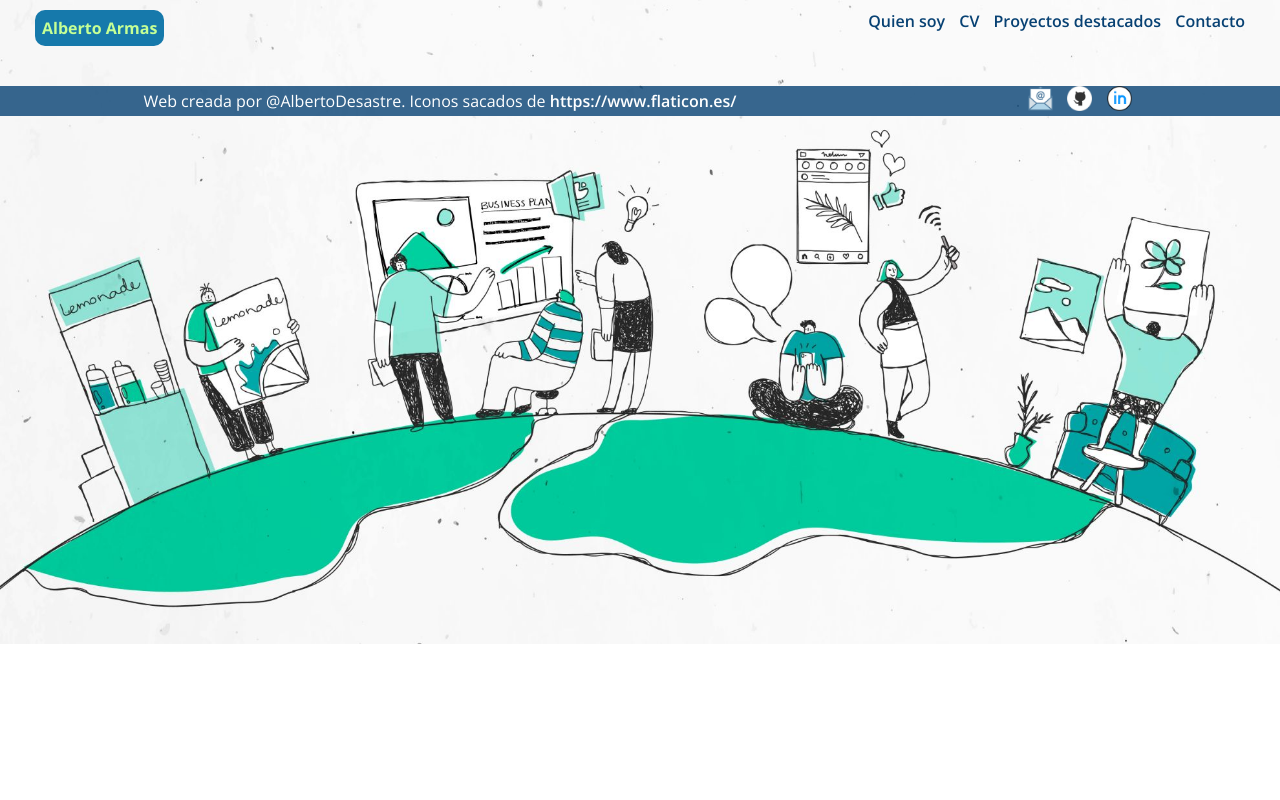
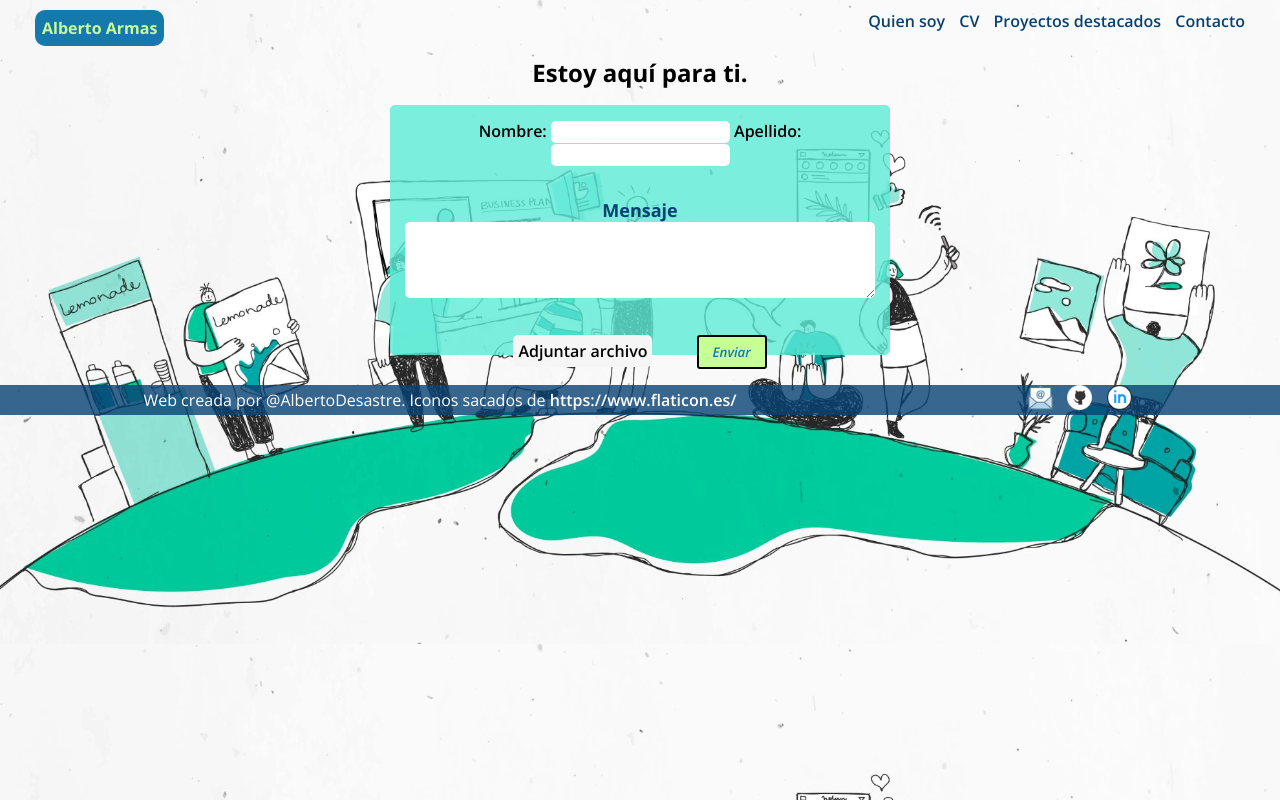
Before and after one commit to AlbertoDesastre/portfolio-desastre-html, a plain HTML site: page contacto.html in a window 1280 px wide. Drawn offline with nearby package versions, Linux system fonts and the light colour scheme; a web font is replaced by a local one.

Commit message:
added pagina-contacto styles and html

```diff
--- a/contacto.html
+++ b/contacto.html
@@ -5,6 +5,7 @@
     <meta name="viewport" content="width=device-width, initial-scale=1.0" />
     <title>Document</title>
     <link rel="stylesheet" href="./css/index.css" />
+    <link rel="stylesheet" href="./css/contacto.css" />
   </head>
   <body>
     <header>
@@ -17,7 +18,35 @@
       </nav>
     </header>
 
-    <section class="principal"></section>
+    <section class="principal">
+      <h2>Estoy aquí para ti.</h2>
+
+      <form method="post">
+        <fieldset>
+          <label>Nombre: <input type="text" name="nombre" required /></label>
+          <label
+            >Apellido: <input type="text" name="apellido" required
+          /></label>
+        </fieldset>
+
+        <fieldset>
+          <p><strong>Mensaje</strong></p>
+          <label><textarea name="mensaje" rows="4" required></textarea></label>
+        </fieldset>
+
+        <div>
+          <label
+            >Adjuntar archivo<input id="file" type="file" name="adjunto"
+          /></label>
+
+          <input
+            class="boton-alternativo submit"
+            type="submit"
+            value="Enviar"
+          />
+        </div>
+      </form>
+    </section>
 
     <footer>
       <p>
--- a/css/contacto.css
+++ b/css/contacto.css
@@ -0,0 +1,57 @@
+.principal:has(> form) {
+  flex-direction: column; /* esta propiedad de flex hace que todos los hijos se alineen en vertical, como columnas */
+  align-items: center;
+}
+
+form {
+  display: flex;
+  flex-direction: column;
+  gap: 2rem;
+  align-items: center;
+  padding: 15px;
+  max-width: 500px;
+  height: 250px;
+  border-radius: 5px;
+  background-color: rgba(93, 235, 215, 0.8);
+  text-align: center;
+}
+
+label,
+label p {
+  font-weight: 600;
+}
+
+fieldset {
+  border: none;
+}
+
+input,
+textarea {
+  padding: 2px;
+  border-radius: 5px;
+  border: none;
+}
+
+fieldset:nth-child(2),
+textarea {
+  width: 100%;
+}
+
+label:has(> #file) {
+  align-self: flex-start; /* cuando un elemento tiene un padre que es flexible, puede auto-alinearse al principio, centro o final de dicho contenedor */
+  background-color: whitesmoke;
+  padding: 5px;
+  border-radius: 5px;
+}
+#file {
+  display: none;
+}
+
+div > * {
+  margin: 0px 20px;
+}
+.boton-alternativo {
+  border: 2px solid black;
+  border-radius: 3px;
+  width: 70px;
+}
--- a/css/index.css
+++ b/css/index.css
@@ -9,10 +9,7 @@
 
 body {
   background-image: url("../img/fondo-blanco.jpeg"); /*  Imagen de rawpixel.com en Freepik */
-  background-repeat: no-repeat;
   background-size: cover;
-  width: 100%;
-  height: 100%;
 }
 /* Estilos generales */
 header p,
```
Also changed, not shown: img/fondo-azul-diseno.jpeg (added), 1 other file.
